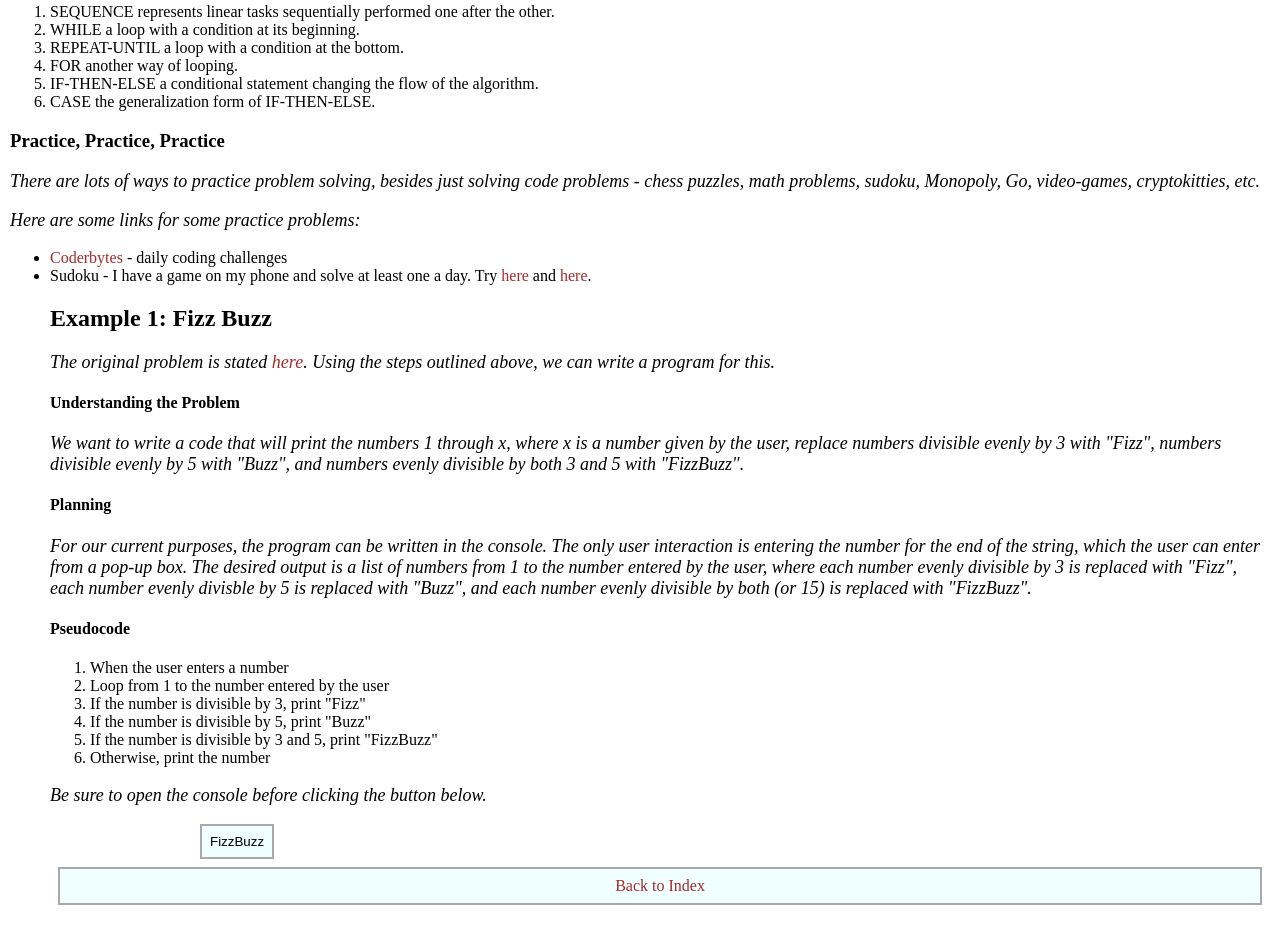
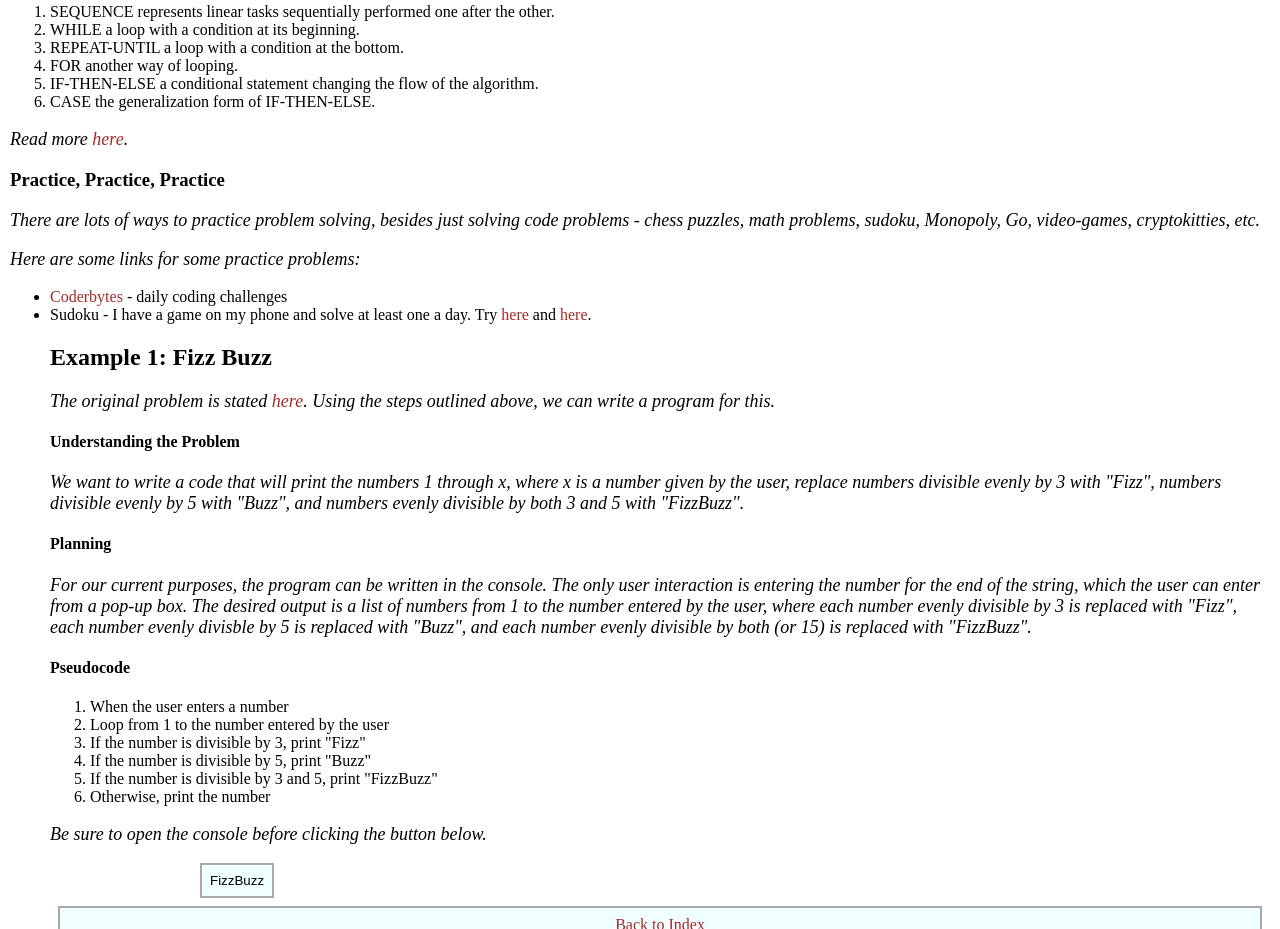
Before and after one commit to mandi628/odin-project, a plain HTML site: page pages/practice.html in a window 1280 px wide. Shown: the part 1819-2748 px from the top of the page. Drawn offline with Linux system fonts and the light colour scheme.

Commit message:
Updated link

```diff
--- a/pages/practice.html
+++ b/pages/practice.html
@@ -70,6 +70,7 @@
     <li>IF-THEN-ELSE a conditional statement changing the flow of the algorithm.</li>
     <li>CASE the generalization form of IF-THEN-ELSE.</li>
 </ol>
+<p>Read more <a href="https://builtin.com/data-science/pseudocode">here</a>.</p>
 
 <h3>Practice, Practice, Practice</h3>
 <p>There are lots of ways to practice problem solving, besides just solving code problems - chess puzzles, math problems, sudoku, Monopoly, Go, video-games, cryptokitties, etc.</p>
```
